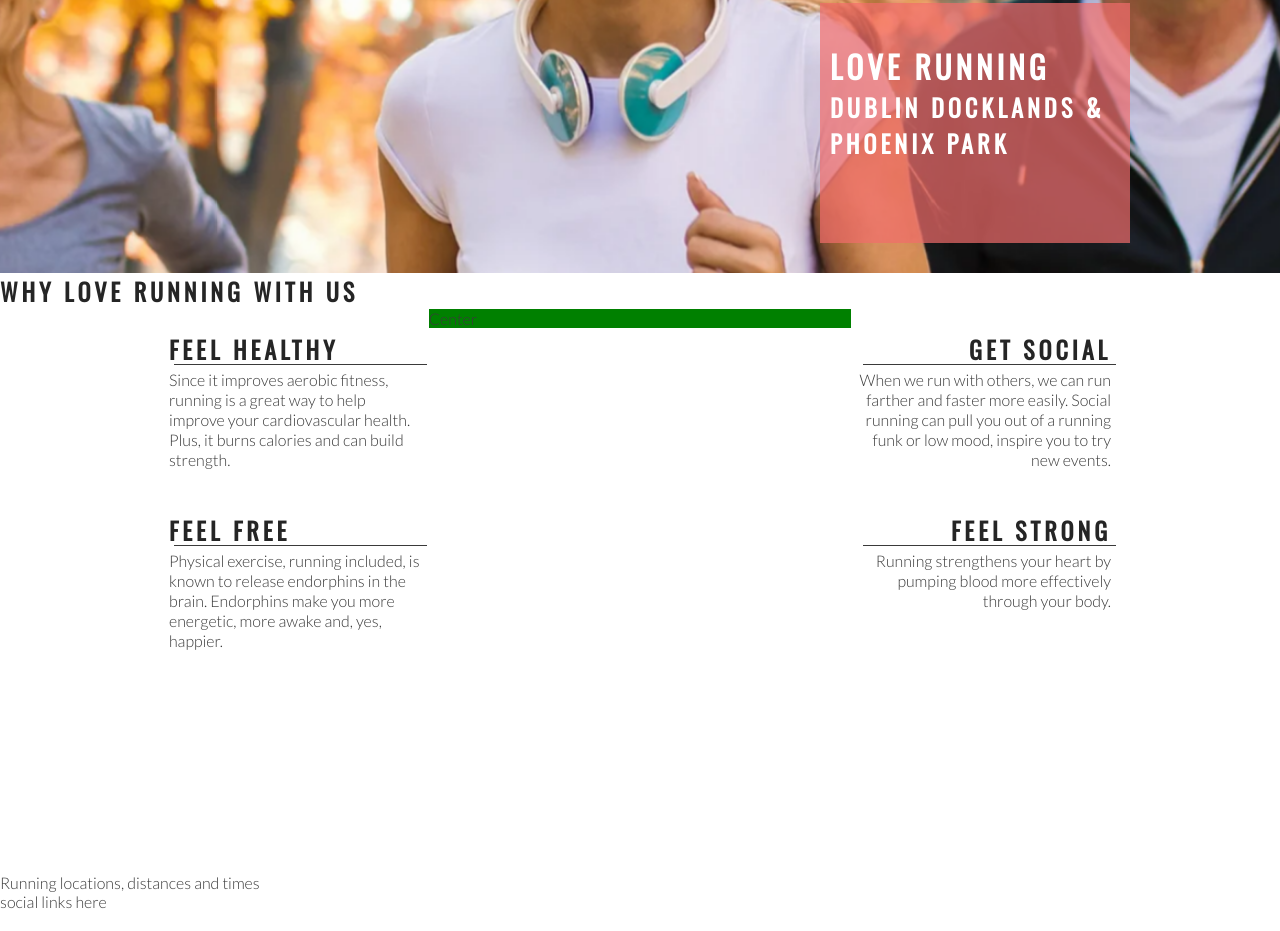
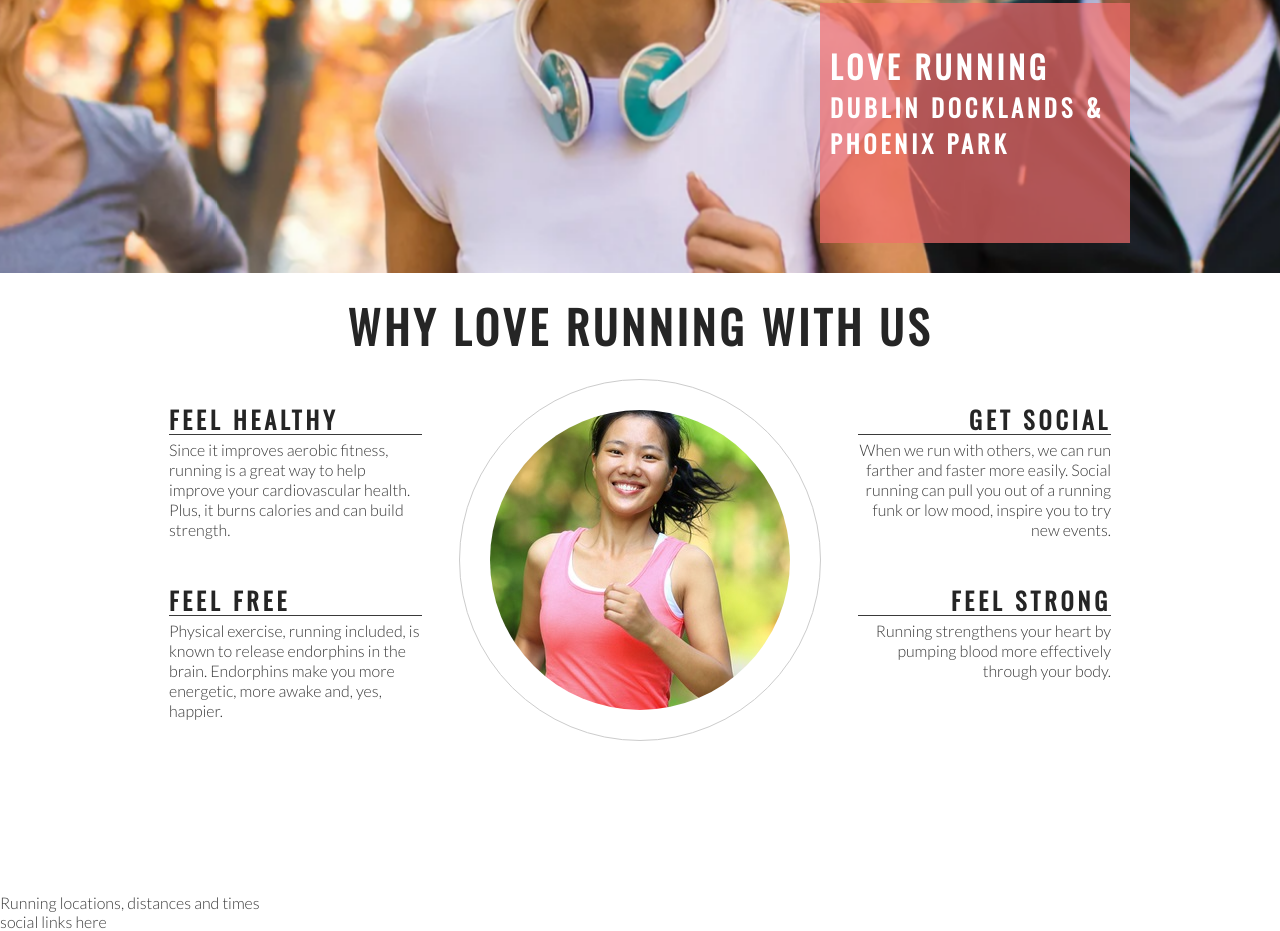
Before and after one commit to Stephanie-Ash/love-running, a plain HTML site: page index.html in a window 1280 px wide. Shown: the part 402-1333 px from the top of the page. Drawn offline with nearby package versions, Linux system fonts and the light colour scheme.

Commit message:
Add club ethos central image and style into a circle

```diff
--- a/assets/css/style.css
+++ b/assets/css/style.css
@@ -25,6 +25,7 @@ h2 {
 #logo {
     float: left;
     font-size: 280%;
+    margin-left: 30px;
 }
 
 /* navigation links */
@@ -37,7 +38,6 @@ h2 {
 #menu,
 #logo {
     line-height: 75px;
-    margin-left: 30px;
 }
 
 #menu li {
@@ -59,7 +59,7 @@ h2 {
     border-bottom: 1px solid #3a3a3a;
 }
 
-/* hero image */
+/* hero image and cover text */
 
 #hero-outer {
     height: 600px;
@@ -112,6 +112,7 @@ h2 {
 
     bottom: 30px;
     right: 150px;
+
     position: absolute;
 }
 
@@ -136,13 +137,12 @@ h2 {
 #center-about {
     width: 33%;
     margin: 0 auto;
-    background-color: green;
 }
 
 hr {
     border-top: 1px solid #3a3a3a;
     width: 100%;
-    margin: 5px;
+    margin: 5px 0;
 }
 
 .left-about-heading {
@@ -168,3 +168,26 @@ hr {
 .right-about-heading p {
     text-align: right;
 }
+
+#welcome {
+    text-align: center;
+    margin: 20px 0;
+    font-size: 280%;
+}
+
+#circle-container {
+    width: 300px;
+    height: 300px;
+    padding: 30px;
+    border-style: solid;
+    border-color: #ccc;
+    border-width: 1px;
+    border-radius: 50%;
+    margin: 0 auto;
+}
+
+#circle-cover-bg {
+    background: url('../images/ethos-center-image.jpg') no-repeat center center;
+    height: 100%;
+    border-radius: 50%;
+}
--- a/index.html
+++ b/index.html
@@ -39,7 +39,7 @@
         </div>
     </section>
     <section id="club-ethos">
-        <h1>Why Love Running With Us</h1>
+        <h2 id="welcome">Why Love Running With Us</h2>
         <div id="left-about">
             <div class="left-about-heading">
                 <h2>Feel Healthy</h2>
@@ -76,7 +76,11 @@
                 </P>
             </div>
         </div>
-        <div id="center-about">Center</div>
+        <div id="center-about">
+            <div id="circle-container">
+                <div id="circle-cover-bg"></div>
+            </div>
+        </div>
     </section>
     <section>
         Running locations, distances and times
```
Also changed, not shown: assets/images/ethos-center-image.jpg (added).
